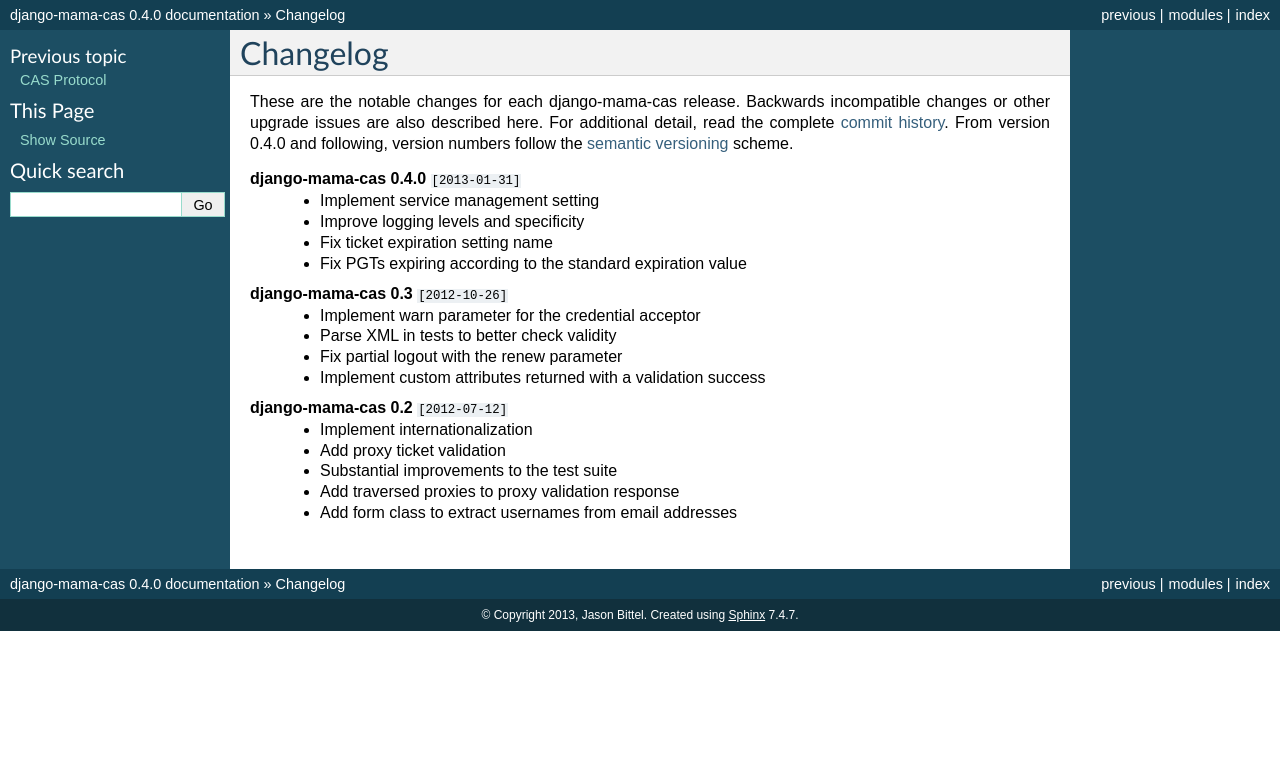
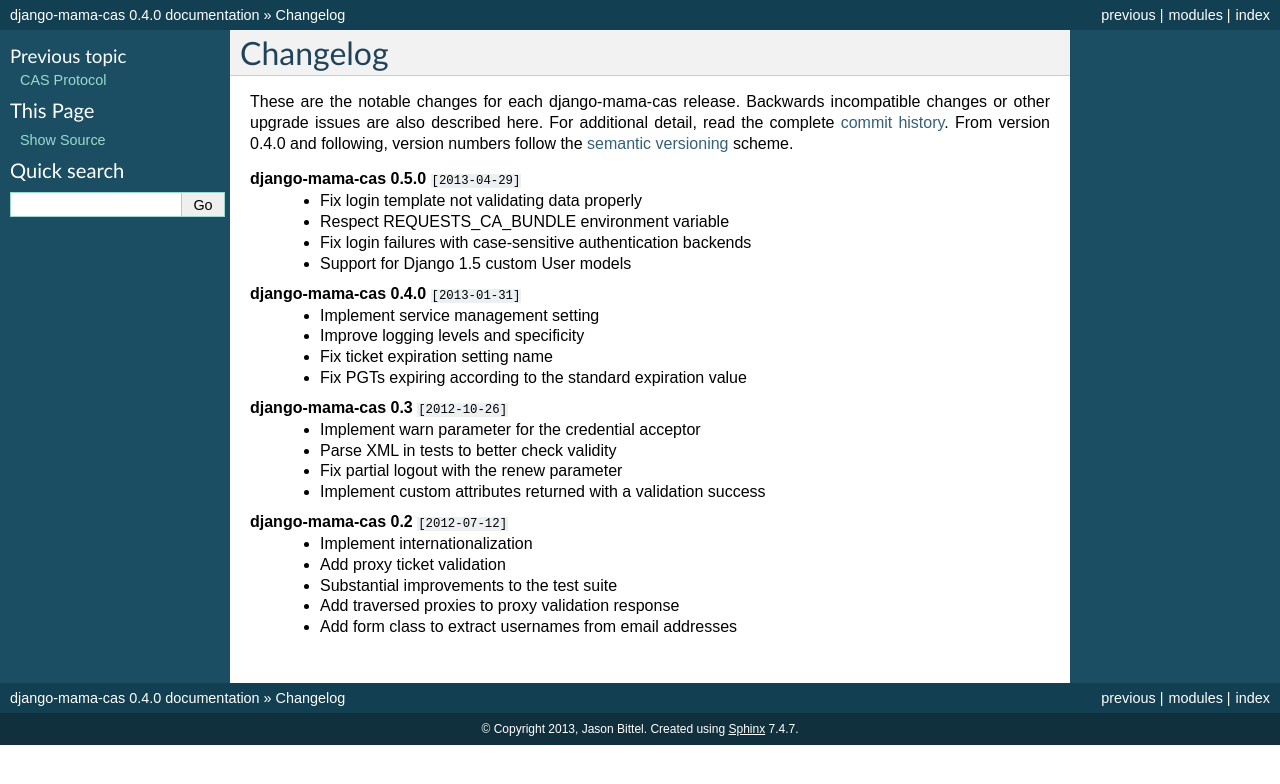
Before and after one commit to jbittel/django-mama-cas, a Sphinx documentation site: the page built from docs/changelog.rst, in a window 1280 px wide. Shown: the top 784 px of the page. Built offline with Sphinx 7.4.7, drawn with Linux system fonts in a browser that asks for light colours.

Commit message:
Update changelog

```diff
--- a/docs/changelog.rst
+++ b/docs/changelog.rst
@@ -7,6 +7,12 @@
 incompatible changes or other upgrade issues are also described here.  For
 additional detail, read the complete `commit history`_.  From version 0.4.0
 and following, version numbers follow the `semantic versioning`_ scheme.
+
+**django-mama-cas 0.5.0** ``[2013-04-29]``
+   * Fix login template not validating data properly
+   * Respect REQUESTS_CA_BUNDLE environment variable
+   * Fix login failures with case-sensitive authentication backends
+   * Support for Django 1.5 custom User models
 
 **django-mama-cas 0.4.0** ``[2013-01-31]``
    * Implement service management setting
```
